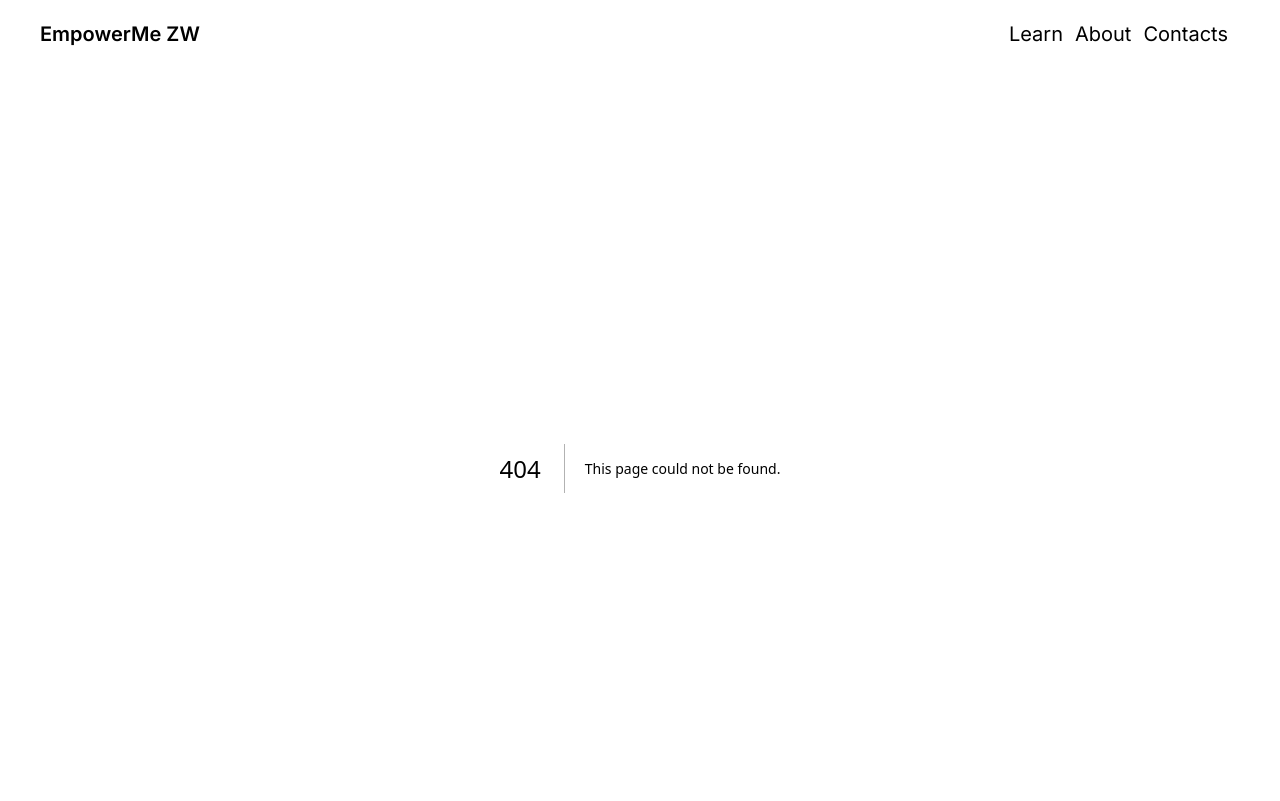
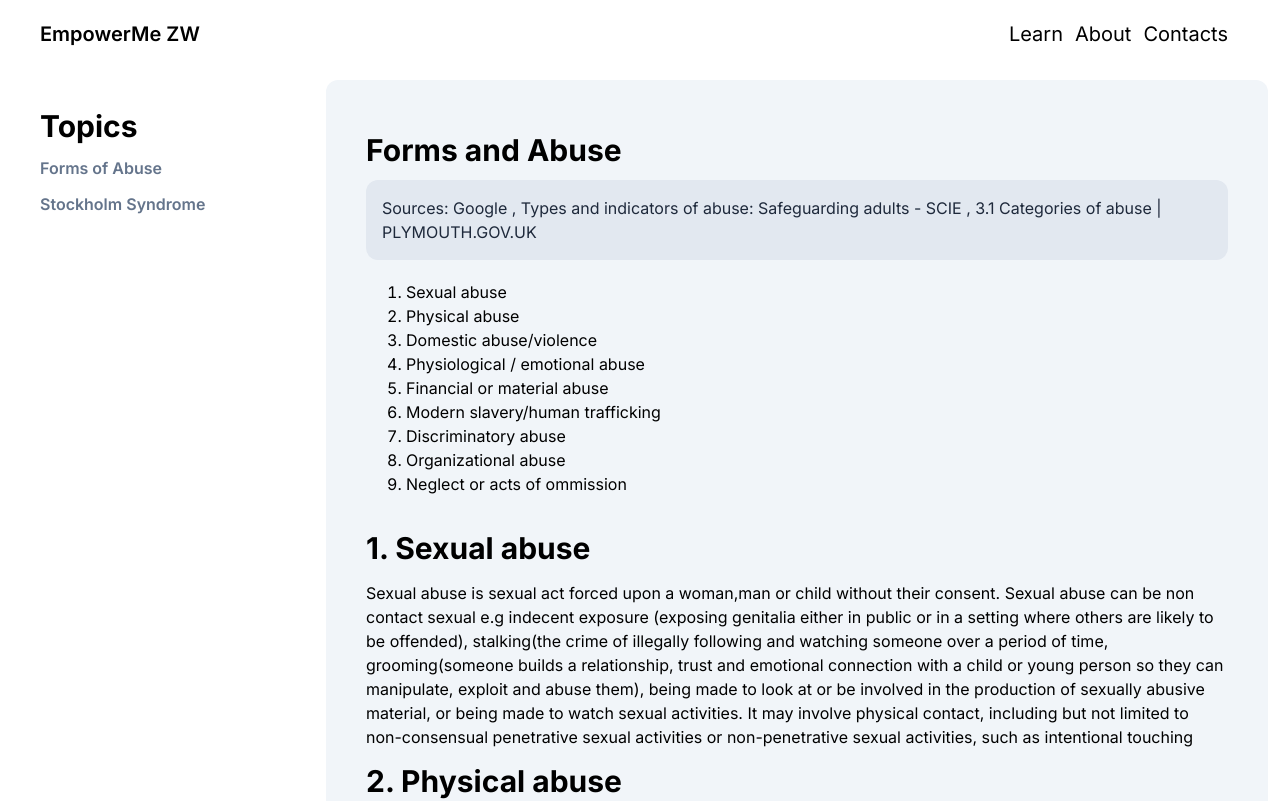
Before and after one commit to Tadiwr/empowerme, a Next.js app: page /wiki/forms-of-abuse in a window 1280 px wide. Before the commit this address had no page. Shown: the top 801 px of the page. Built offline with nearby package versions, Linux system fonts and the light colour scheme.

Commit message:
adds forms of abuse

```diff
--- a/src/app/globals.css
+++ b/src/app/globals.css
@@ -1,3 +1,24 @@
 @tailwind base;
 @tailwind components;
 @tailwind utilities;
+
+.header {
+    font-size: 30px;
+    font-weight: 700;
+    padding-bottom: 10px;
+    padding-top: 10px;
+}
+
+ol, ul {
+    margin-left: 40px;
+    margin-top: 20px;
+    margin-bottom: 20px;
+}
+
+ul {
+    list-style-type: disc;
+}
+
+ol {
+    list-style-type:decimal;
+}
--- /dev/null
+++ b/src/app/wiki/forms-of-abuse/page.tsx
@@ -0,0 +1,123 @@
+import React from 'react'
+
+export default function FormsOfAbuse() {
+  return (
+    <div className='p-10 flex flex-col' >
+        <h1 className='text-4xl font-extrabold header' >Forms and Abuse</h1>
+
+        <div className=' w-full p-4 bg-slate-200 rounded-xl text-slate-800' >
+            Sources: Google , Types and indicators of abuse: Safeguarding adults - SCIE , 3.1 Categories of abuse | PLYMOUTH.GOV.UK
+        </div>
+
+        <ol>
+            <li>Sexual abuse</li>
+            <li>Physical abuse</li>
+            <li>Domestic abuse/violence</li>
+            <li>Physiological / emotional abuse</li>
+            <li>Financial or material abuse</li>
+            <li>Modern slavery/human trafficking</li>
+            <li>Discriminatory abuse</li>
+            <li>Organizational abuse</li>
+            <li>Neglect or acts of ommission</li>
+        </ol>
+
+        <h1 className='header'>1. Sexual abuse</h1>
+
+        <p>{`Sexual abuse is sexual act forced upon a woman,man or child without their consent. Sexual abuse can be non contact
+        sexual e.g indecent exposure (exposing genitalia either in public or in a setting where others are likely to be offended),
+        stalking(the crime of illegally following and watching someone over a period of time, grooming(someone builds a relationship,
+        trust and emotional connection with a child or young person so they can manipulate, exploit and abuse them), being made to look at or be involved in the production of sexually abusive material, or being made to watch sexual activities. It may involve physical contact, including but not limited to non-consensual penetrative sexual activities or non-penetrative sexual activities, such as intentional touching`}</p>
+
+        <h1 className='header'>2. Physical abuse</h1>
+
+        Physical abuse is intentional bodily injury or the use of physical force or mistreatment of one person by another which may or may not result in actual physical injury. This can include  hitting, pushing, pinching, choking, kicking, shoving, or inappropriately using drugs or physical restraints,rough handling, exposure to heat or cold, force feeding, improper administration of medication, denial of treatment(could be healthcare,a good or a service you’re entitled to receive), misuse or illegal use of restraint and deprivation of liberty(you are not free to leave and you are under continuous supervision and control.
+
+        <h1 className='header'>3. Domestic abuse/violence</h1>
+
+
+        <h1 className='header'>4.Psychological/emotional</h1>
+
+        Psychological abuse  involves the regular and deliberate use of a range of words and non-physical actions used with the purpose to manipulate, hurt, weaken or frighten a person mentally and emotionally. This can be done through threats, humiliation or ridicule, provoking fear of violence, shouting, yelling,swearing, blaming, controlling, intimidation and coercion(the practice of persuading someone to do something by using force or threats),harassment, verbal abuse, cyber bullying, isolation or unreasonable and unjustified withdrawal of services or supportive networks.
+
+
+        <h1 className='header'>5.Financial/material abuse</h1>
+
+        Financial/material abuse is the actual or attempted theft, fraud or burglary.  It is the misappropriation or misuse of money, property, benefits, material goods or other asset transactions which the person did not or could not consent to, or which were invalidated by intimidation, coercion (the practice of persuading someone to do something by using force or threats) or deception, internet scamming, withholding of money or the unauthorised or improper use of a person’s money or property, usually to the disadvantage of the person to whom it belongs and staff borrowing money or objects from a service user.
+
+        <h1 className='header'>6. Modern slavery</h1>
+
+        Modern slavery and  is when an individual is exploited by others for commercial or personal gain. It can be in the form of;
+        <ul>
+
+        <li>Human trafficking</li>
+        <li>Forced labour</li>
+        <li>Domestic servitude</li>
+        <li>Sexual exploitation, such as escort work, prostitution and pornography</li>
+        <li>Debt bondage – being forced to work to pay off debts that realistically they never will be able to</li>
+
+        </ul>
+
+
+
+        <h1 className='header'>7. Discriminatory abuse</h1>
+
+        Discriminatory abuse is the unequal treatment of an individual based on age, disability, gender and gender reassignment, marriage and civil partnership, pregnancy and maternity, race, religion and belief, sex or sexual orientation. It can also be called Hate crime
+
+
+        <h1 className='header'>8.Organizational abuse</h1>
+
+        Organizational abuse is the institutional abuse is the maltreatment of a person from a system of power. This may include ;
+        <ul>
+            <li>Discouraging visits or the involvement of relatives or friends</li>
+            <li>Run-down or overcrowded establishment</li>
+            <li>Authoritarian management or rigid regimes</li>
+            <li>Lack of leadership and supervision</li>
+            <li>Insufficient staff or high turnover resulting in poor quality care</li>
+            <li>Abusive and disrespectful attitudes towards people using the service</li>
+            <li>Inappropriate use of restraints</li>
+            <li>Lack of respect for dignity and privacy</li>
+            <li>Failure to manage residents with abusive behaviour</li>
+            <li>Not providing adequate food and drink, or assistance with eating</li>
+            <li>Not offering choice or promoting independence</li>
+            <li>Misuse of medication</li>
+            <li>Failure to provide care with dentures, spectacles or hearing aids</li>
+            <li>Not taking account of individuals’ cultural, religious or ethnic needs</li>
+            <li>Failure to respond to abuse appropriately</li>
+            <li>Interference with personal correspondence or communication</li>
+            <li>Failure to respond to complaints</li>
+        </ul>
+
+
+        <h1 className='header'>9.Neglect or acts of omission</h1>
+        This may include;
+
+        <ul>
+            <li>Failure to provide or allow access to food, shelter, clothing, heating, stimulation and activity, personal or medical care</li>
+            <li>Providing care in a way that the person dislikes</li>
+            <li>Failure to administer medication as prescribed</li>
+            <li>Refusal of access to visitors</li>
+            <li>Not taking account of individuals’ cultural, religious or ethnic needs</li>
+            <li>Not taking account of educational, social and recreational needs</li>
+            <li>Ignoring or isolating the person</li>
+            <li>Preventing the person from making their own decisions</li>
+            <li>Preventing access to glasses, hearing aids, dentures, etc.</li>
+            <li>Failure to ensure privacy and dignity</li>
+        </ul>
+
+        <h1 className='header'>10. Self neglect</h1>
+        Self neglect is when a person being unable, or unwilling, to care for their own essential needs
+        This may include;
+
+        <ul>
+            <li>Lack of self-care to an extent that it threatens personal health and safety</li>
+            <li>Neglecting to care for one’s personal hygiene, health or surroundings</li>
+            <li>Inability to avoid self-harm</li>
+            <li>Failure to seek help or access services to meet health and social care needs</li>
+            <li>Inability or unwillingness to manage one’s personal affairs</li>
+        </ul>
+
+        Sources: google , Types and indicators of abuse: Safeguarding adults - SCIE , 3.1 Categories of abuse | PLYMOUTH.GOV.UK
+
+    </div>
+  )
+}
--- a/src/app/wiki/layout.tsx
+++ b/src/app/wiki/layout.tsx
@@ -10,12 +10,12 @@ type Props = {
 const menuItems : TreeMenuItem[] = [
     {
         title : "Forms of Abuse",
-        href : "topics/forms-of-abuse"
+        href : "/wiki/forms-of-abuse"
     },
 
     {
         title : "Stockholm Syndrome",
-        href : "topics/stock-holm-syndrome"
+        href : "/wiki/stockholm-syndrome"
     },
 ]
 
@@ -26,7 +26,7 @@ export default function WikiLayout({children} : Props) {
         <div className='md:hidden'  >
             <PopUpSideBar menuItems={menuItems} />
         </div>
-        <div className='hidden md:flex md:w-1/4'>
+        <div className='hidden sticky h-screen md:flex md:w-1/4'>
             <FixedSideBar menuItems={menuItems} />
         </div>
         <div className='h-full w-full md:w-3/4 bg-slate-100 rounded-xl m-3' >
--- a/src/app/wiki/learn/[topic]/page.tsx
+++ /dev/null
@@ -1,13 +0,0 @@
-"use client";
-
-import { usePathname } from 'next/navigation';
-import React from 'react'
-
-export default function LearnPage() {
-
-  const path = usePathname();
-
-  return (
-    <div>{path}</div>
-  )
-}
--- a/src/lib/components/fixed_sidebar.tsx
+++ b/src/lib/components/fixed_sidebar.tsx
@@ -8,7 +8,7 @@ type Props = {
 
 export default function FixedSideBar({menuItems} : Props) {
   return (
-    <div className='p-3 flex justify-start flex-col' >
+    <div className=' flex justify-start flex-col p-10' >
       <h1 className='font-bold text-3xl' >Topics</h1>
       <TreeMenu menuItems={menuItems} />
     </div>
--- a/src/lib/components/popup_sidebar.tsx
+++ b/src/lib/components/popup_sidebar.tsx
@@ -24,7 +24,7 @@ export default function PopUpSideBar({menuItems} : Props) {
       </div>
 
       <div className={`${show ? "flex" : "hidden"} w-full top-0 left-0 h-screen pt-5`} >
-        <TreeMenu menuItems={menuItems} />
+        <TreeMenu  onItemClick={toogleModal} menuItems={menuItems} />
       </div>
 
     </div>
--- a/src/lib/components/tree-components/tree_menu.tsx
+++ b/src/lib/components/tree-components/tree_menu.tsx
@@ -1,17 +1,22 @@
+"use client";
+
 import { TreeMenuItem } from '@/lib/types/tree_menu_items'
 import Link from 'next/link'
 import React from 'react'
 
 type Props = {
-    menuItems : TreeMenuItem[]
+    menuItems : TreeMenuItem[],
+    onItemClick? : () => void,
 }
 
-export default function TreeMenu({menuItems} : Props) {
+export default function TreeMenu({menuItems, onItemClick = () => {}} : Props) {
+
+
   return (
     <div className='transition-all' >
         {menuItems.map((item, index) => {
             return <div className='mt-3 font-semibold text-slate-500 hover:text-lg' >
-                <Link key={index} href={item.href} >{item.title}</Link>
+              <Link onClick={onItemClick} key={index} href={item.href} >{item.title}</Link>
             </div>
         })}
     </div>
```
